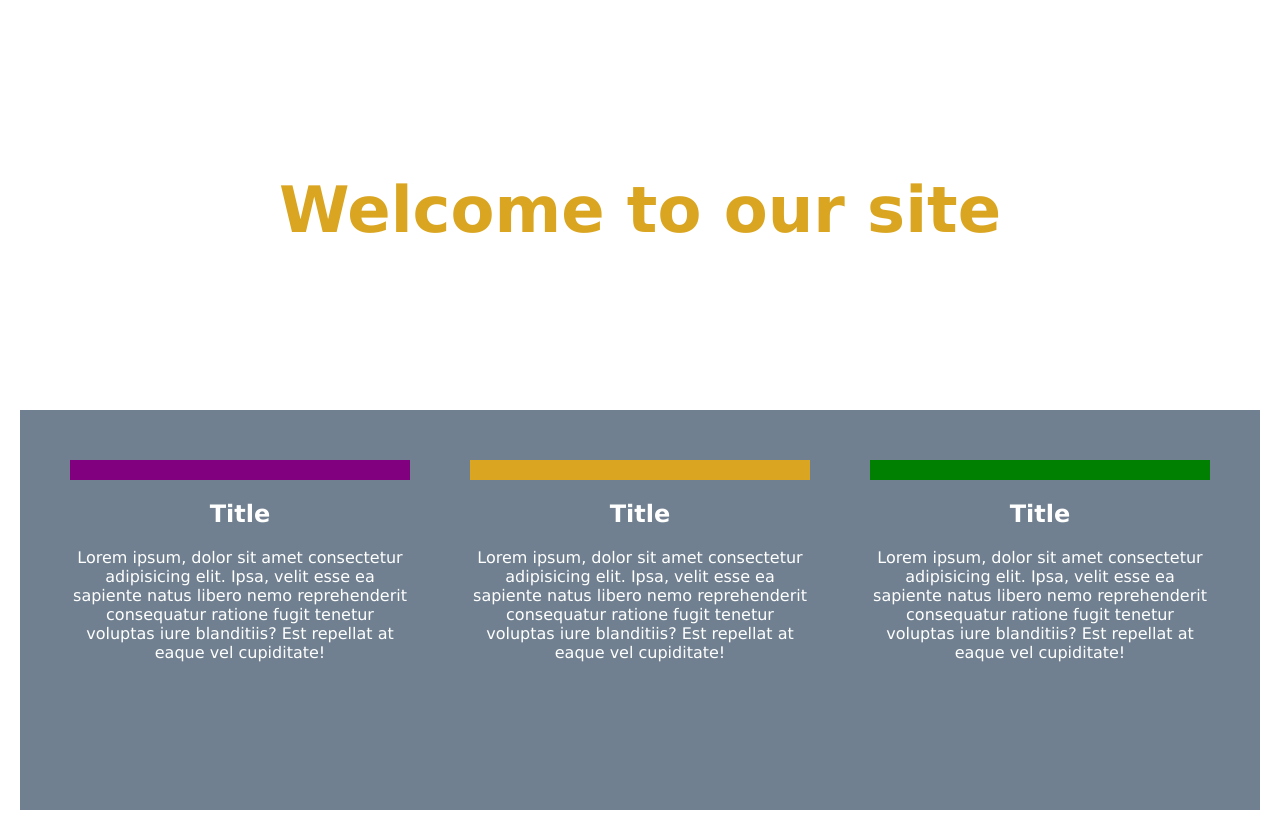
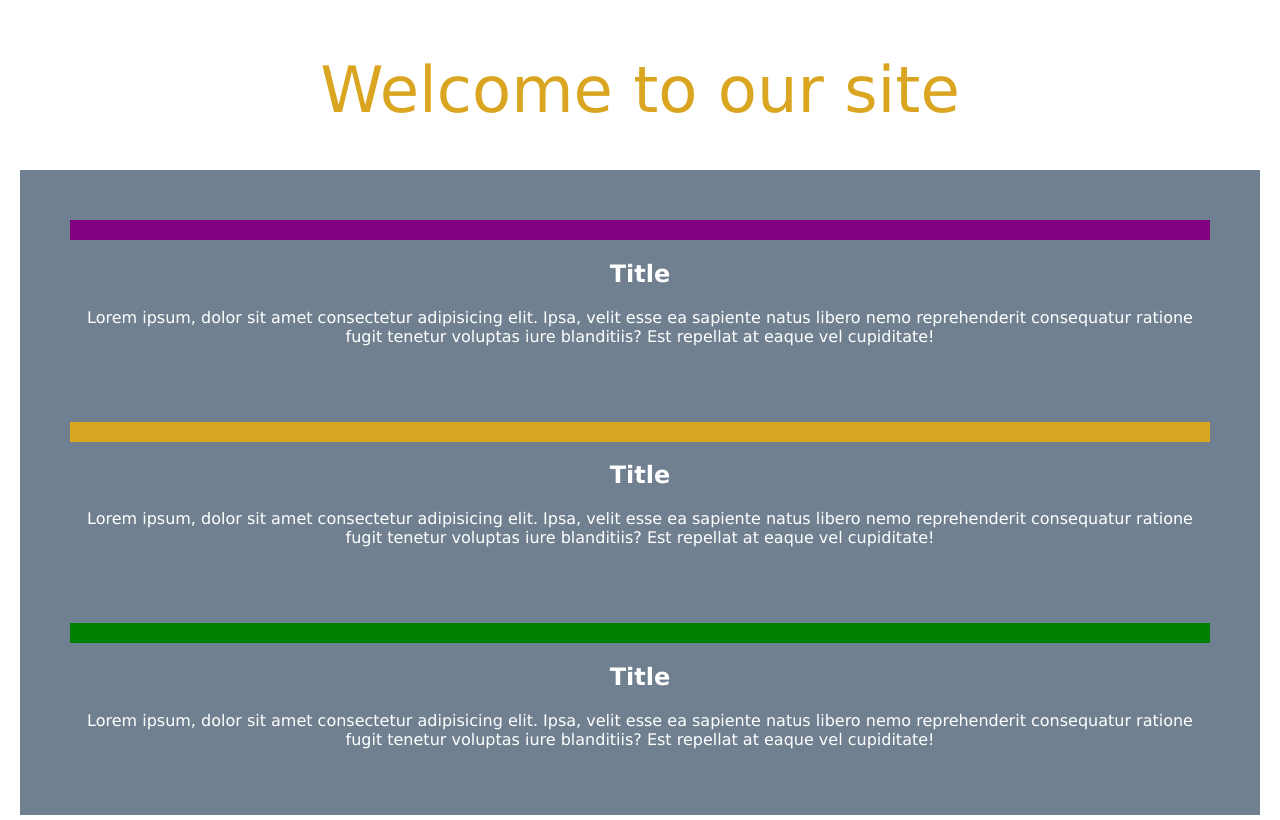
Before and after one commit to ClaireSheek/first-responsive-site, a plain HTML site: page index.html in a window 1280 px wide. Drawn offline with Linux system fonts and the light colour scheme.

Commit message:
need help

```diff
--- a/responsiveStyles.css
+++ b/responsiveStyles.css
@@ -24,13 +24,18 @@ main {
 }
 
 span {
-    text-transform: bold;
+    font-weight: lighter;
+}
+
+.bold {
+    font-weight: bolder;
 }
 
 section {
     grid-row: 2/3;
     grid-column: 1/4;
     display: flex;
+    flex-direction: column;
     justify-content: space-around;
     padding: 20px;
     background-color: slategrey;
@@ -63,11 +68,19 @@ section {
     border-top: 20px solid green;
 }
 
-@media (max-width: 576px) {
+@media (min-width: 576px) {
+.welcome {
+    text-align: center;
+    }
 section {
     display: flex;
-    flex-direction: column;
+    flex-direction: row;
 }
 }
 
-@media ()
+@media (min-width: 992px) {
+    section {
+        display: flex;
+        flex-direction: column;
+    }
+    }
```
